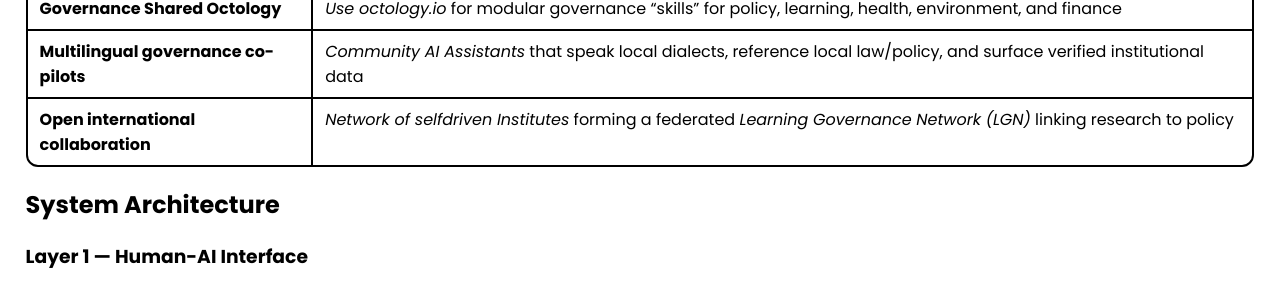
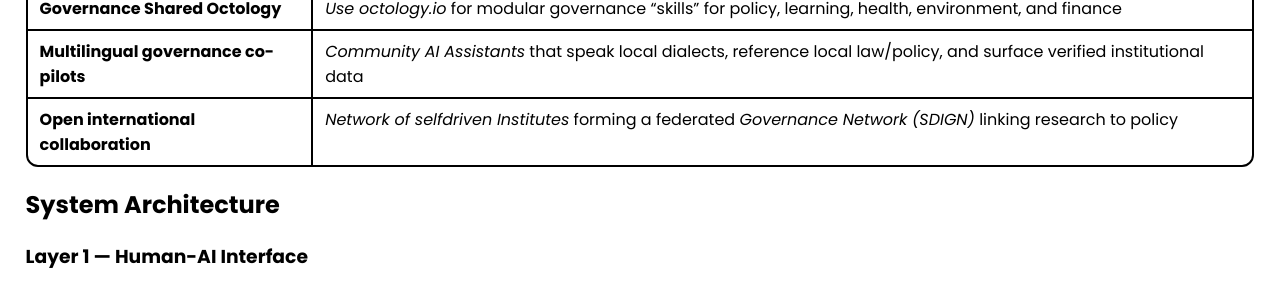
Before and after one commit to selfdriven-foundation/selfdriven-institute, a Jekyll site: the page built from docs/pages/research-areas-of-focus-sovereign-gov.md, in a window 1280 px wide and 900 px high, scrolled down 510 px. Shown: the part 152-445 px from the top of the window. Built offline with Jekyll 4.4.1, drawn with Linux system fonts in a browser that asks for light colours.

Commit message:
Update research-areas-of-focus-sovereign-gov.md

```diff
--- a/docs/pages/research-areas-of-focus-sovereign-gov.md
+++ b/docs/pages/research-areas-of-focus-sovereign-gov.md
@@ -23,7 +23,7 @@ It mirrors the mission of AI-powered policy simulation and sovereign decision sy
 | **Sovereign compute infrastructure** | *selfdriven.network based data sovereignty layer* using Verifiable Credentials (VCs) and Cardano root-of-trust |
 | **Governance Shared Octology** | *Use octology.io* for modular governance “skills” for policy, learning, health, environment, and finance |
 | **Multilingual governance co-pilots** | *Community AI Assistants* that speak local dialects, reference local law/policy, and surface verified institutional data |
-| **Open international collaboration** | *Network of selfdriven Institutes* forming a federated *Learning Governance Network (LGN)* linking research to policy |
+| **Open international collaboration** | *Network of selfdriven Institutes* forming a federated *Governance Network (SDIGN)* linking research to policy |
 
 ## System Architecture
 
```
